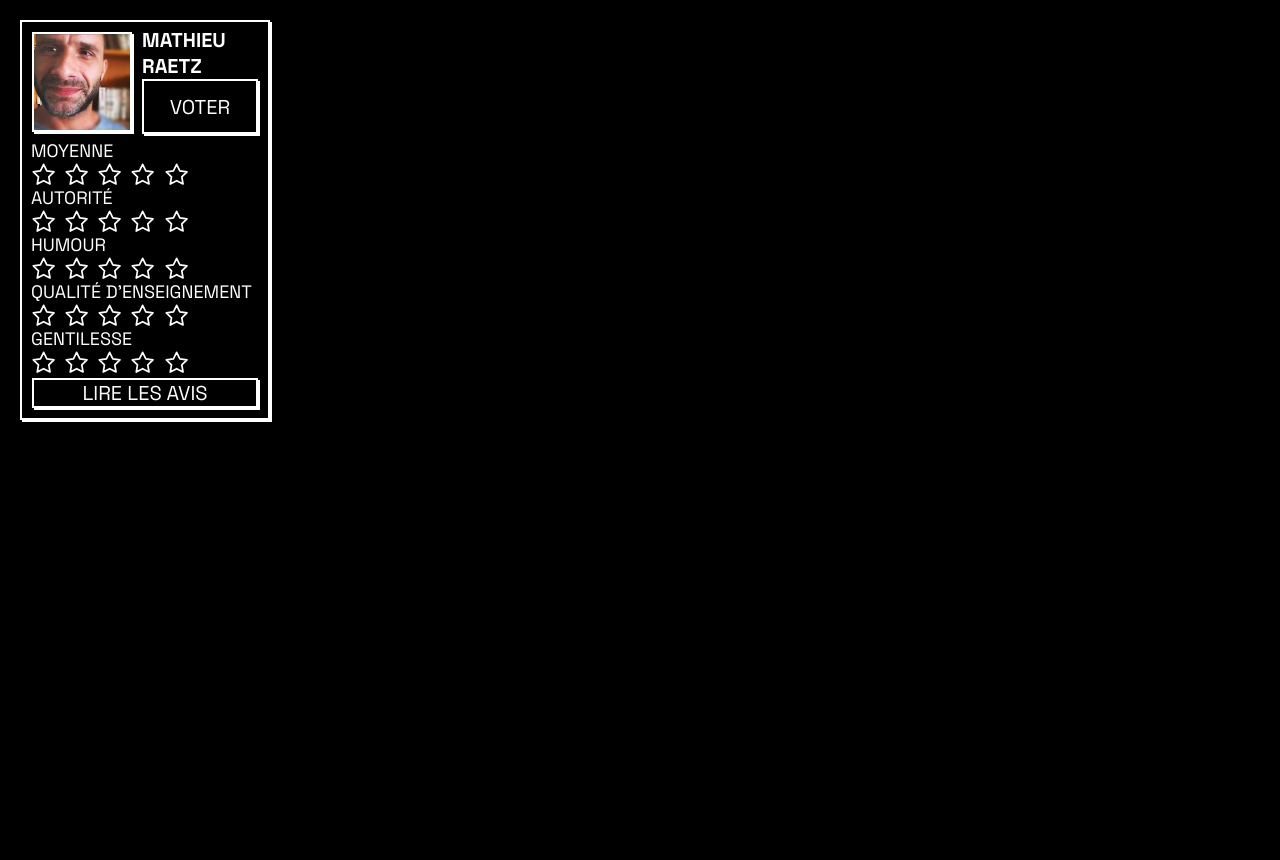
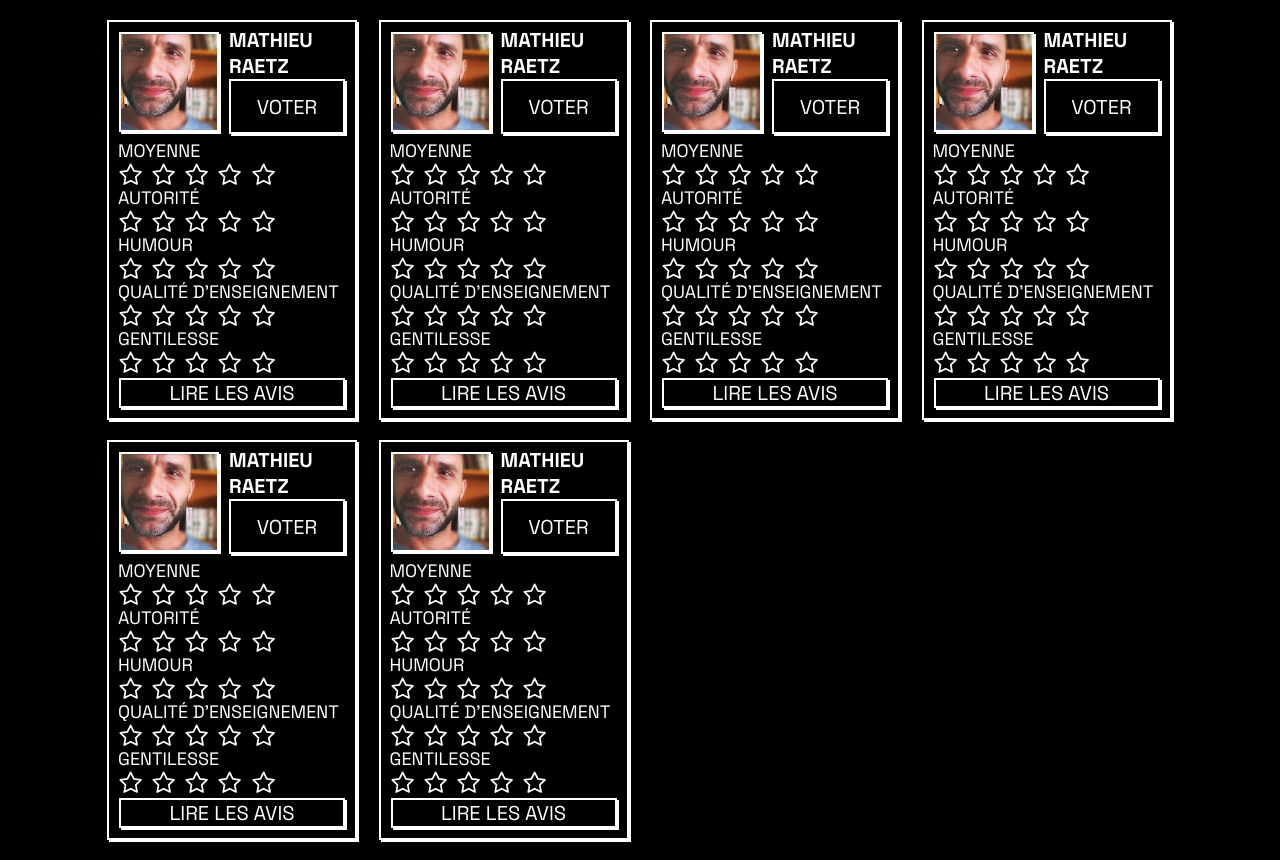
Before and after one commit to asterjdm/Cesco-Leak, a PHP site: page /templates/index.html in a window 1280 px wide. Shown: the part 67-927 px from the top of the page. Before the commit the page ends 489 px from the top, so only its background shows below. Run offline with PHP 8.4, Linux system fonts and the light colour scheme.

Commit message:
Implement grids system for cards

```diff
--- a/templates/index.html
+++ b/templates/index.html
@@ -21,6 +21,8 @@
         <button class="standard-button main-header-button">Ajouter un prof</button>
     </header>
 
+    <main>
+        <!-- Professors cards -->
         <div class="standard-card">
             <!-- Photo and name -->
             <div class="standard-card-top">
@@ -112,5 +114,462 @@
             <div class="standard-button standard-card-button">Lire les avis</div>
         </div>
 
+        <!-- Professors cards -->
+        <div class="standard-card">
+            <!-- Photo and name -->
+            <div class="standard-card-top">
+                <img class="standard-card-image" src="./template-images/image.jpg" alt="undefined">
+                <div class="standard-card-top-right">
+                    <h1 class="standard-card-name">Mathieu Raetz</h1>
+                    <button class="standard-button standard-card-top-right-button">Voter</button>
+                </div>
+            </div>
+            <!-- Ratings -->
+            <div class="standard-card-stars-container">
+                <p class="standart-card-stars-text">Moyenne</p>
+
+                <div class="standard-card-stars">
+                    <input type="radio" id="star1" name="rating" value="1"/>
+                    <input type="radio" id="star2" name="rating" value="2"/>
+                    <input type="radio" id="star3" name="rating" value="3"/>
+                    <input type="radio" id="star4" name="rating" value="4"/>
+                    <input type="radio" id="star5" name="rating" value="5"/>
+
+                    <label for="star1">1 star</label>
+                    <label for="star2">2 stars</label>
+                    <label for="star3">3 stars</label>
+                    <label for="star4">4 stars</label>
+                    <label for="star5">5 stars</label>
+                </div>
+
+                <p class="standart-card-stars-text">Autorité</p>
+                <div class="standard-card-stars">
+                    <input type="radio" id="star1" name="rating" value="1"/>
+                    <input type="radio" id="star2" name="rating" value="2"/>
+                    <input type="radio" id="star3" name="rating" value="3"/>
+                    <input type="radio" id="star4" name="rating" value="4"/>
+                    <input type="radio" id="star5" name="rating" value="5"/>
+
+                    <label for="star1">1 star</label>
+                    <label for="star2">2 stars</label>
+                    <label for="star3">3 stars</label>
+                    <label for="star4">4 stars</label>
+                    <label for="star5">5 stars</label>
+                </div>
+
+                <p class="standart-card-stars-text">Humour</p>
+                <div class="standard-card-stars">
+                    <input type="radio" id="star1" name="rating" value="1"/>
+                    <input type="radio" id="star2" name="rating" value="2"/>
+                    <input type="radio" id="star3" name="rating" value="3"/>
+                    <input type="radio" id="star4" name="rating" value="4"/>
+                    <input type="radio" id="star5" name="rating" value="5"/>
+
+                    <label for="star1">1 star</label>
+                    <label for="star2">2 stars</label>
+                    <label for="star3">3 stars</label>
+                    <label for="star4">4 stars</label>
+                    <label for="star5">5 stars</label>
+                </div>
+
+                <p class="standart-card-stars-text">Qualité d'enseignement</p>
+                <div class="standard-card-stars">
+                    <input type="radio" id="star1" name="rating" value="1"/>
+                    <input type="radio" id="star2" name="rating" value="2"/>
+                    <input type="radio" id="star3" name="rating" value="3"/>
+                    <input type="radio" id="star4" name="rating" value="4"/>
+                    <input type="radio" id="star5" name="rating" value="5"/>
+
+                    <label for="star1">1 star</label>
+                    <label for="star2">2 stars</label>
+                    <label for="star3">3 stars</label>
+                    <label for="star4">4 stars</label>
+                    <label for="star5">5 stars</label>
+                </div>
+
+                <p class="standart-card-stars-text">Gentilesse</p>
+                <div class="standard-card-stars">
+                    <input type="radio" id="star1" name="rating" value="1"/>
+                    <input type="radio" id="star2" name="rating" value="2"/>
+                    <input type="radio" id="star3" name="rating" value="3"/>
+                    <input type="radio" id="star4" name="rating" value="4"/>
+                    <input type="radio" id="star5" name="rating" value="5"/>
+
+                    <label for="star1">1 star</label>
+                    <label for="star2">2 stars</label>
+                    <label for="star3">3 stars</label>
+                    <label for="star4">4 stars</label>
+                    <label for="star5">5 stars</label>
+                </div>
+            </div>
+            <!-- Open comments popup -->
+            <div class="standard-button standard-card-button">Lire les avis</div>
+        </div>
+        <!-- Professors cards -->
+        <div class="standard-card">
+            <!-- Photo and name -->
+            <div class="standard-card-top">
+                <img class="standard-card-image" src="./template-images/image.jpg" alt="undefined">
+                <div class="standard-card-top-right">
+                    <h1 class="standard-card-name">Mathieu Raetz</h1>
+                    <button class="standard-button standard-card-top-right-button">Voter</button>
+                </div>
+            </div>
+            <!-- Ratings -->
+            <div class="standard-card-stars-container">
+                <p class="standart-card-stars-text">Moyenne</p>
+
+                <div class="standard-card-stars">
+                    <input type="radio" id="star1" name="rating" value="1"/>
+                    <input type="radio" id="star2" name="rating" value="2"/>
+                    <input type="radio" id="star3" name="rating" value="3"/>
+                    <input type="radio" id="star4" name="rating" value="4"/>
+                    <input type="radio" id="star5" name="rating" value="5"/>
+
+                    <label for="star1">1 star</label>
+                    <label for="star2">2 stars</label>
+                    <label for="star3">3 stars</label>
+                    <label for="star4">4 stars</label>
+                    <label for="star5">5 stars</label>
+                </div>
+
+                <p class="standart-card-stars-text">Autorité</p>
+                <div class="standard-card-stars">
+                    <input type="radio" id="star1" name="rating" value="1"/>
+                    <input type="radio" id="star2" name="rating" value="2"/>
+                    <input type="radio" id="star3" name="rating" value="3"/>
+                    <input type="radio" id="star4" name="rating" value="4"/>
+                    <input type="radio" id="star5" name="rating" value="5"/>
+
+                    <label for="star1">1 star</label>
+                    <label for="star2">2 stars</label>
+                    <label for="star3">3 stars</label>
+                    <label for="star4">4 stars</label>
+                    <label for="star5">5 stars</label>
+                </div>
+
+                <p class="standart-card-stars-text">Humour</p>
+                <div class="standard-card-stars">
+                    <input type="radio" id="star1" name="rating" value="1"/>
+                    <input type="radio" id="star2" name="rating" value="2"/>
+                    <input type="radio" id="star3" name="rating" value="3"/>
+                    <input type="radio" id="star4" name="rating" value="4"/>
+                    <input type="radio" id="star5" name="rating" value="5"/>
+
+                    <label for="star1">1 star</label>
+                    <label for="star2">2 stars</label>
+                    <label for="star3">3 stars</label>
+                    <label for="star4">4 stars</label>
+                    <label for="star5">5 stars</label>
+                </div>
+
+                <p class="standart-card-stars-text">Qualité d'enseignement</p>
+                <div class="standard-card-stars">
+                    <input type="radio" id="star1" name="rating" value="1"/>
+                    <input type="radio" id="star2" name="rating" value="2"/>
+                    <input type="radio" id="star3" name="rating" value="3"/>
+                    <input type="radio" id="star4" name="rating" value="4"/>
+                    <input type="radio" id="star5" name="rating" value="5"/>
+
+                    <label for="star1">1 star</label>
+                    <label for="star2">2 stars</label>
+                    <label for="star3">3 stars</label>
+                    <label for="star4">4 stars</label>
+                    <label for="star5">5 stars</label>
+                </div>
+
+                <p class="standart-card-stars-text">Gentilesse</p>
+                <div class="standard-card-stars">
+                    <input type="radio" id="star1" name="rating" value="1"/>
+                    <input type="radio" id="star2" name="rating" value="2"/>
+                    <input type="radio" id="star3" name="rating" value="3"/>
+                    <input type="radio" id="star4" name="rating" value="4"/>
+                    <input type="radio" id="star5" name="rating" value="5"/>
+
+                    <label for="star1">1 star</label>
+                    <label for="star2">2 stars</label>
+                    <label for="star3">3 stars</label>
+                    <label for="star4">4 stars</label>
+                    <label for="star5">5 stars</label>
+                </div>
+            </div>
+            <!-- Open comments popup -->
+            <div class="standard-button standard-card-button">Lire les avis</div>
+        </div>
+        <!-- Professors cards -->
+        <div class="standard-card">
+            <!-- Photo and name -->
+            <div class="standard-card-top">
+                <img class="standard-card-image" src="./template-images/image.jpg" alt="undefined">
+                <div class="standard-card-top-right">
+                    <h1 class="standard-card-name">Mathieu Raetz</h1>
+                    <button class="standard-button standard-card-top-right-button">Voter</button>
+                </div>
+            </div>
+            <!-- Ratings -->
+            <div class="standard-card-stars-container">
+                <p class="standart-card-stars-text">Moyenne</p>
+
+                <div class="standard-card-stars">
+                    <input type="radio" id="star1" name="rating" value="1"/>
+                    <input type="radio" id="star2" name="rating" value="2"/>
+                    <input type="radio" id="star3" name="rating" value="3"/>
+                    <input type="radio" id="star4" name="rating" value="4"/>
+                    <input type="radio" id="star5" name="rating" value="5"/>
+
+                    <label for="star1">1 star</label>
+                    <label for="star2">2 stars</label>
+                    <label for="star3">3 stars</label>
+                    <label for="star4">4 stars</label>
+                    <label for="star5">5 stars</label>
+                </div>
+
+                <p class="standart-card-stars-text">Autorité</p>
+                <div class="standard-card-stars">
+                    <input type="radio" id="star1" name="rating" value="1"/>
+                    <input type="radio" id="star2" name="rating" value="2"/>
+                    <input type="radio" id="star3" name="rating" value="3"/>
+                    <input type="radio" id="star4" name="rating" value="4"/>
+                    <input type="radio" id="star5" name="rating" value="5"/>
+
+                    <label for="star1">1 star</label>
+                    <label for="star2">2 stars</label>
+                    <label for="star3">3 stars</label>
+                    <label for="star4">4 stars</label>
+                    <label for="star5">5 stars</label>
+                </div>
+
+                <p class="standart-card-stars-text">Humour</p>
+                <div class="standard-card-stars">
+                    <input type="radio" id="star1" name="rating" value="1"/>
+                    <input type="radio" id="star2" name="rating" value="2"/>
+                    <input type="radio" id="star3" name="rating" value="3"/>
+                    <input type="radio" id="star4" name="rating" value="4"/>
+                    <input type="radio" id="star5" name="rating" value="5"/>
+
+                    <label for="star1">1 star</label>
+                    <label for="star2">2 stars</label>
+                    <label for="star3">3 stars</label>
+                    <label for="star4">4 stars</label>
+                    <label for="star5">5 stars</label>
+                </div>
+
+                <p class="standart-card-stars-text">Qualité d'enseignement</p>
+                <div class="standard-card-stars">
+                    <input type="radio" id="star1" name="rating" value="1"/>
+                    <input type="radio" id="star2" name="rating" value="2"/>
+                    <input type="radio" id="star3" name="rating" value="3"/>
+                    <input type="radio" id="star4" name="rating" value="4"/>
+                    <input type="radio" id="star5" name="rating" value="5"/>
+
+                    <label for="star1">1 star</label>
+                    <label for="star2">2 stars</label>
+                    <label for="star3">3 stars</label>
+                    <label for="star4">4 stars</label>
+                    <label for="star5">5 stars</label>
+                </div>
+
+                <p class="standart-card-stars-text">Gentilesse</p>
+                <div class="standard-card-stars">
+                    <input type="radio" id="star1" name="rating" value="1"/>
+                    <input type="radio" id="star2" name="rating" value="2"/>
+                    <input type="radio" id="star3" name="rating" value="3"/>
+                    <input type="radio" id="star4" name="rating" value="4"/>
+                    <input type="radio" id="star5" name="rating" value="5"/>
+
+                    <label for="star1">1 star</label>
+                    <label for="star2">2 stars</label>
+                    <label for="star3">3 stars</label>
+                    <label for="star4">4 stars</label>
+                    <label for="star5">5 stars</label>
+                </div>
+            </div>
+            <!-- Open comments popup -->
+            <div class="standard-button standard-card-button">Lire les avis</div>
+        </div>
+        <!-- Professors cards -->
+        <div class="standard-card">
+            <!-- Photo and name -->
+            <div class="standard-card-top">
+                <img class="standard-card-image" src="./template-images/image.jpg" alt="undefined">
+                <div class="standard-card-top-right">
+                    <h1 class="standard-card-name">Mathieu Raetz</h1>
+                    <button class="standard-button standard-card-top-right-button">Voter</button>
+                </div>
+            </div>
+            <!-- Ratings -->
+            <div class="standard-card-stars-container">
+                <p class="standart-card-stars-text">Moyenne</p>
+
+                <div class="standard-card-stars">
+                    <input type="radio" id="star1" name="rating" value="1"/>
+                    <input type="radio" id="star2" name="rating" value="2"/>
+                    <input type="radio" id="star3" name="rating" value="3"/>
+                    <input type="radio" id="star4" name="rating" value="4"/>
+                    <input type="radio" id="star5" name="rating" value="5"/>
+
+                    <label for="star1">1 star</label>
+                    <label for="star2">2 stars</label>
+                    <label for="star3">3 stars</label>
+                    <label for="star4">4 stars</label>
+                    <label for="star5">5 stars</label>
+                </div>
+
+                <p class="standart-card-stars-text">Autorité</p>
+                <div class="standard-card-stars">
+                    <input type="radio" id="star1" name="rating" value="1"/>
+                    <input type="radio" id="star2" name="rating" value="2"/>
+                    <input type="radio" id="star3" name="rating" value="3"/>
+                    <input type="radio" id="star4" name="rating" value="4"/>
+                    <input type="radio" id="star5" name="rating" value="5"/>
+
+                    <label for="star1">1 star</label>
+                    <label for="star2">2 stars</label>
+                    <label for="star3">3 stars</label>
+                    <label for="star4">4 stars</label>
+                    <label for="star5">5 stars</label>
+                </div>
+
+                <p class="standart-card-stars-text">Humour</p>
+                <div class="standard-card-stars">
+                    <input type="radio" id="star1" name="rating" value="1"/>
+                    <input type="radio" id="star2" name="rating" value="2"/>
+                    <input type="radio" id="star3" name="rating" value="3"/>
+                    <input type="radio" id="star4" name="rating" value="4"/>
+                    <input type="radio" id="star5" name="rating" value="5"/>
+
+                    <label for="star1">1 star</label>
+                    <label for="star2">2 stars</label>
+                    <label for="star3">3 stars</label>
+                    <label for="star4">4 stars</label>
+                    <label for="star5">5 stars</label>
+                </div>
+
+                <p class="standart-card-stars-text">Qualité d'enseignement</p>
+                <div class="standard-card-stars">
+                    <input type="radio" id="star1" name="rating" value="1"/>
+                    <input type="radio" id="star2" name="rating" value="2"/>
+                    <input type="radio" id="star3" name="rating" value="3"/>
+                    <input type="radio" id="star4" name="rating" value="4"/>
+                    <input type="radio" id="star5" name="rating" value="5"/>
+
+                    <label for="star1">1 star</label>
+                    <label for="star2">2 stars</label>
+                    <label for="star3">3 stars</label>
+                    <label for="star4">4 stars</label>
+                    <label for="star5">5 stars</label>
+                </div>
+
+                <p class="standart-card-stars-text">Gentilesse</p>
+                <div class="standard-card-stars">
+                    <input type="radio" id="star1" name="rating" value="1"/>
+                    <input type="radio" id="star2" name="rating" value="2"/>
+                    <input type="radio" id="star3" name="rating" value="3"/>
+                    <input type="radio" id="star4" name="rating" value="4"/>
+                    <input type="radio" id="star5" name="rating" value="5"/>
+
+                    <label for="star1">1 star</label>
+                    <label for="star2">2 stars</label>
+                    <label for="star3">3 stars</label>
+                    <label for="star4">4 stars</label>
+                    <label for="star5">5 stars</label>
+                </div>
+            </div>
+            <!-- Open comments popup -->
+            <div class="standard-button standard-card-button">Lire les avis</div>
+        </div>
+        <!-- Professors cards -->
+        <div class="standard-card">
+            <!-- Photo and name -->
+            <div class="standard-card-top">
+                <img class="standard-card-image" src="./template-images/image.jpg" alt="undefined">
+                <div class="standard-card-top-right">
+                    <h1 class="standard-card-name">Mathieu Raetz</h1>
+                    <button class="standard-button standard-card-top-right-button">Voter</button>
+                </div>
+            </div>
+            <!-- Ratings -->
+            <div class="standard-card-stars-container">
+                <p class="standart-card-stars-text">Moyenne</p>
+
+                <div class="standard-card-stars">
+                    <input type="radio" id="star1" name="rating" value="1"/>
+                    <input type="radio" id="star2" name="rating" value="2"/>
+                    <input type="radio" id="star3" name="rating" value="3"/>
+                    <input type="radio" id="star4" name="rating" value="4"/>
+                    <input type="radio" id="star5" name="rating" value="5"/>
+
+                    <label for="star1">1 star</label>
+                    <label for="star2">2 stars</label>
+                    <label for="star3">3 stars</label>
+                    <label for="star4">4 stars</label>
+                    <label for="star5">5 stars</label>
+                </div>
+
+                <p class="standart-card-stars-text">Autorité</p>
+                <div class="standard-card-stars">
+                    <input type="radio" id="star1" name="rating" value="1"/>
+                    <input type="radio" id="star2" name="rating" value="2"/>
+                    <input type="radio" id="star3" name="rating" value="3"/>
+                    <input type="radio" id="star4" name="rating" value="4"/>
+                    <input type="radio" id="star5" name="rating" value="5"/>
+
+                    <label for="star1">1 star</label>
+                    <label for="star2">2 stars</label>
+                    <label for="star3">3 stars</label>
+                    <label for="star4">4 stars</label>
+                    <label for="star5">5 stars</label>
+                </div>
+
+                <p class="standart-card-stars-text">Humour</p>
+                <div class="standard-card-stars">
+                    <input type="radio" id="star1" name="rating" value="1"/>
+                    <input type="radio" id="star2" name="rating" value="2"/>
+                    <input type="radio" id="star3" name="rating" value="3"/>
+                    <input type="radio" id="star4" name="rating" value="4"/>
+                    <input type="radio" id="star5" name="rating" value="5"/>
+
+                    <label for="star1">1 star</label>
+                    <label for="star2">2 stars</label>
+                    <label for="star3">3 stars</label>
+                    <label for="star4">4 stars</label>
+                    <label for="star5">5 stars</label>
+                </div>
+
+                <p class="standart-card-stars-text">Qualité d'enseignement</p>
+                <div class="standard-card-stars">
+                    <input type="radio" id="star1" name="rating" value="1"/>
+                    <input type="radio" id="star2" name="rating" value="2"/>
+                    <input type="radio" id="star3" name="rating" value="3"/>
+                    <input type="radio" id="star4" name="rating" value="4"/>
+                    <input type="radio" id="star5" name="rating" value="5"/>
+
+                    <label for="star1">1 star</label>
+                    <label for="star2">2 stars</label>
+                    <label for="star3">3 stars</label>
+                    <label for="star4">4 stars</label>
+                    <label for="star5">5 stars</label>
+                </div>
+
+                <p class="standart-card-stars-text">Gentilesse</p>
+                <div class="standard-card-stars">
+                    <input type="radio" id="star1" name="rating" value="1"/>
+                    <input type="radio" id="star2" name="rating" value="2"/>
+                    <input type="radio" id="star3" name="rating" value="3"/>
+                    <input type="radio" id="star4" name="rating" value="4"/>
+                    <input type="radio" id="star5" name="rating" value="5"/>
+
+                    <label for="star1">1 star</label>
+                    <label for="star2">2 stars</label>
+                    <label for="star3">3 stars</label>
+                    <label for="star4">4 stars</label>
+                    <label for="star5">5 stars</label>
+                </div>
+            </div>
+            <!-- Open comments popup -->
+            <div class="standard-button standard-card-button">Lire les avis</div>
+        </div>
+        </div>
+    </main>
 </body>
 </html>
--- a/templates/styles/standard-assets/card.css
+++ b/templates/styles/standard-assets/card.css
@@ -1,8 +1,4 @@
 .standard-card {
-    /* Temp */
-    margin-left: 20px;
-    margin-top: 20px;
-    /* Temp */
 
     border: var(--border-width) var(--border-style) var(--border-color);
     padding: 10px;
--- a/templates/styles/styles.css
+++ b/templates/styles/styles.css
@@ -36,3 +36,34 @@
 body {
     background-color: var(--main-background);
 }
+
+
+main {
+    margin: 20px auto;
+    gap: 20px;
+    display: grid;
+    grid-template-columns: repeat(3, 1fr);
+    width: 794px;
+}
+
+@media screen and (min-width: 1066px) {
+    main {
+        grid-template-columns: repeat(4, 1fr);
+        width: 1066px;
+    }
+}
+
+
+@media screen and (max-width: 833px) {
+    main {
+        grid-template-columns: repeat(2, 1fr);
+        width: 522px;
+    }
+}
+
+@media screen and (max-width: 521px) {
+    main {
+        grid-template-columns: repeat(1, 1fr);
+        width: 250px;
+    }
+}
```
Lines whose indentation alone changed are shown as unchanged.
